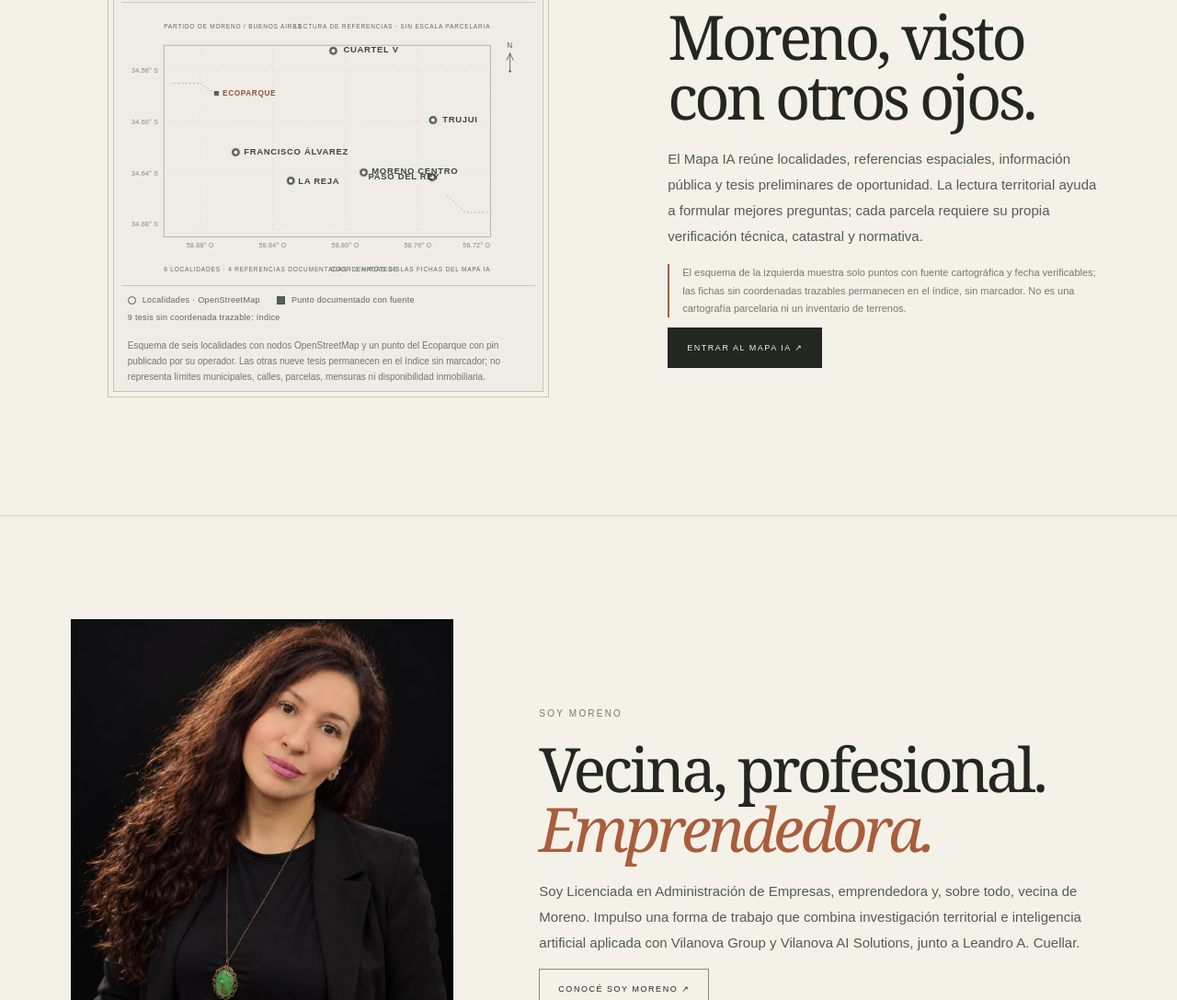
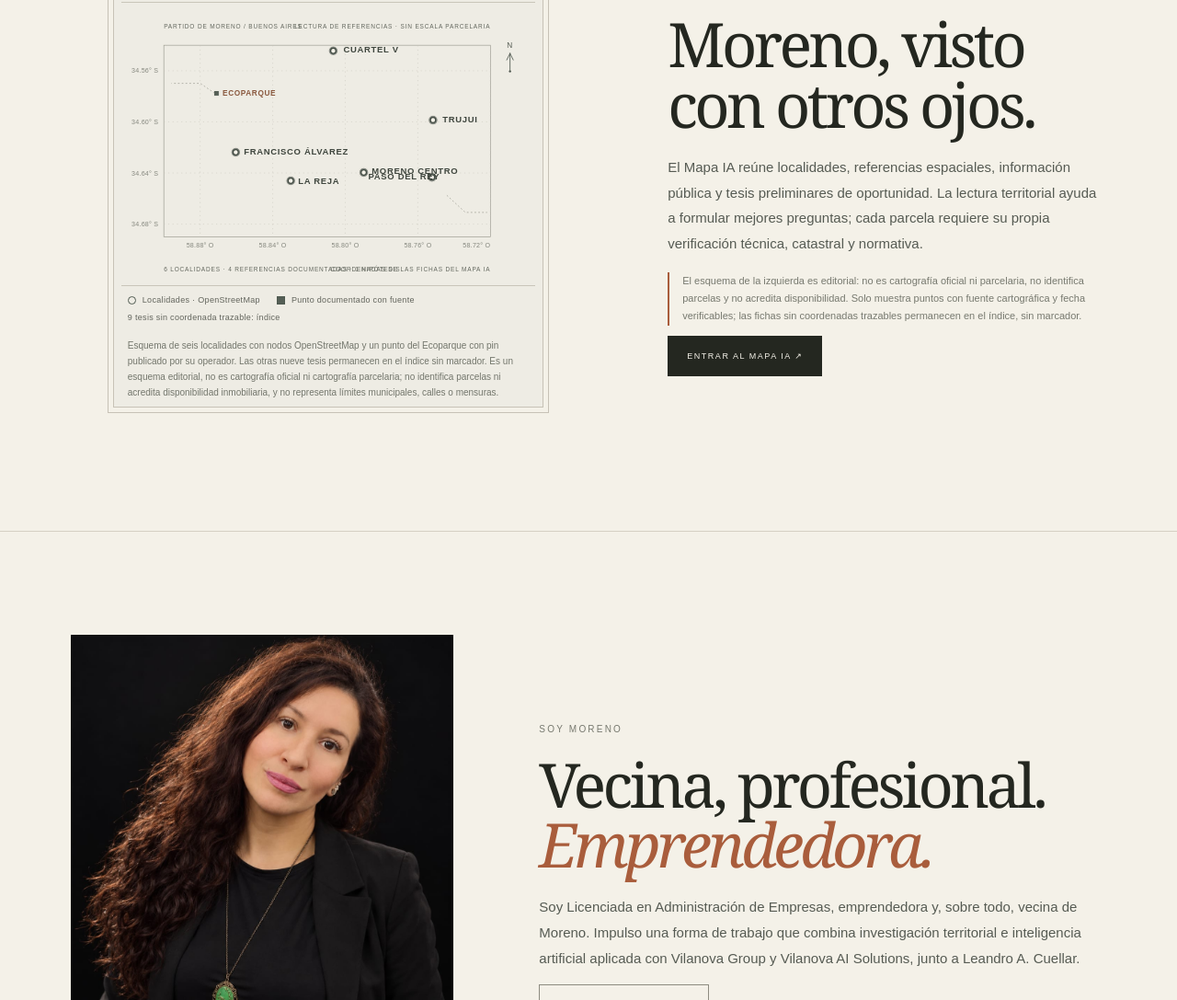
Before and after one commit to leandrocuellarok-netizen/morenodesarrollos, a plain HTML site: page index.html in a window 1280 px wide. Shown: the part 2561-3648 px from the top of the page at 92% size. Drawn offline with Linux system fonts and the light colour scheme.

Commit message:
Clarify editorial and non-parcelary scope of homepage map preview

```diff
--- a/index.html
+++ b/index.html
@@ -197,8 +197,8 @@
   <span><i class="map-key documented-key"></i> Punto documentado con fuente</span>
   <span>9 tesis sin coordenada trazable: índice</span>
 </div>
-<figcaption id="map-preview-caption">Esquema de seis localidades con nodos OpenStreetMap y un punto del Ecoparque con pin publicado por su operador. Las otras nueve tesis permanecen en el índice sin marcador; no representa límites municipales, calles, parcelas, mensuras ni disponibilidad inmobiliaria.</figcaption>
-</figure><div class="map-copy"><div class="eyebrow">Una herramienta en construcción</div><h2>Moreno, visto con otros ojos.</h2><p>El Mapa IA reúne localidades, referencias espaciales, información pública y tesis preliminares de oportunidad. La lectura territorial ayuda a formular mejores preguntas; cada parcela requiere su propia verificación técnica, catastral y normativa.</p><p class="map-copy-note">El esquema de la izquierda muestra solo puntos con fuente cartográfica y fecha verificables; las fichas sin coordenadas trazables permanecen en el índice, sin marcador. No es una cartografía parcelaria ni un inventario de terrenos.</p><a class="button dark" href="./mapa-ia/">Entrar al Mapa IA ↗</a></div></div></section>
+<figcaption id="map-preview-caption">Esquema de seis localidades con nodos OpenStreetMap y un punto del Ecoparque con pin publicado por su operador. Las otras nueve tesis permanecen en el índice sin marcador. Es un esquema editorial, no es cartografía oficial ni cartografía parcelaria; no identifica parcelas ni acredita disponibilidad inmobiliaria, y no representa límites municipales, calles o mensuras.</figcaption>
+</figure><div class="map-copy"><div class="eyebrow">Una herramienta en construcción</div><h2>Moreno, visto con otros ojos.</h2><p>El Mapa IA reúne localidades, referencias espaciales, información pública y tesis preliminares de oportunidad. La lectura territorial ayuda a formular mejores preguntas; cada parcela requiere su propia verificación técnica, catastral y normativa.</p><p class="map-copy-note">El esquema de la izquierda es editorial: no es cartografía oficial ni parcelaria, no identifica parcelas y no acredita disponibilidad. Solo muestra puntos con fuente cartográfica y fecha verificables; las fichas sin coordenadas trazables permanecen en el índice, sin marcador.</p><a class="button dark" href="./mapa-ia/">Entrar al Mapa IA ↗</a></div></div></section>
 <section class="section"><div class="wrap about-preview"><div class="portrait-placeholder" style="padding:0"><img src="ERICA%20ACOSTA-%20VILANOVA%20GROUP.jpg" alt="Erica Acosta, vecina de Moreno" style="width:100%;height:100%;object-fit:cover;position:absolute;inset:0"><span style="background:#f1efe5dd;padding:8px 10px">SOY MORENO · ERICA ACOSTA</span></div><div><div class="eyebrow">SOY MORENO</div><h2>Vecina, profesional.<br><em class="serif">Emprendedora.</em></h2><p>Soy Licenciada en Administración de Empresas, emprendedora y, sobre todo, vecina de Moreno. Impulso una forma de trabajo que combina investigación territorial e inteligencia artificial aplicada con Vilanova Group y Vilanova AI Solutions, junto a Leandro A. Cuellar.</p><a class="button" href="./erica-acosta/">Conocé SOY MORENO ↗</a></div></div></section></main>
 <section class="section lead-bridge" id="contacto"><div class="wrap"><div class="eyebrow">INFO PYME MORENO · Comunidad empresarial</div><h2 class="serif lead-bridge-title">Las empresas locales también merecen estar en la conversación.</h2><p class="lead-bridge-copy">Compartí una noticia, una inversión, un nuevo producto, una búsqueda de proveedores o una historia de una pyme de Moreno para evaluar su publicación.</p><div class="lead-bridge-actions"><a class="button dark" href="./oportunidades/">Ver las 30 noticias ↗</a><a class="button" href="https://wa.me/5491141671674?text=Hola%20Erica%2C%20quiero%20compartir%20una%20noticia%20pyme%20de%20Moreno." target="_blank" rel="noopener noreferrer">Compartir una noticia ↗</a></div></div></section><footer class="site-footer"><span>© Erica M. Acosta · Moreno, Buenos Aires</span><span>Desarrollos inmobiliarios · IA aplicada · Alianzas</span><a href="https://wa.me/5491141671674?text=Hola%20Erica%2C%20vi%20tu%20web%20y%20me%20gustar%C3%ADa%20conversar%20sobre%20oportunidades%20en%20Moreno." target="_blank" rel="noopener noreferrer">Contacto ↗</a></footer>
 </body></html>
```
